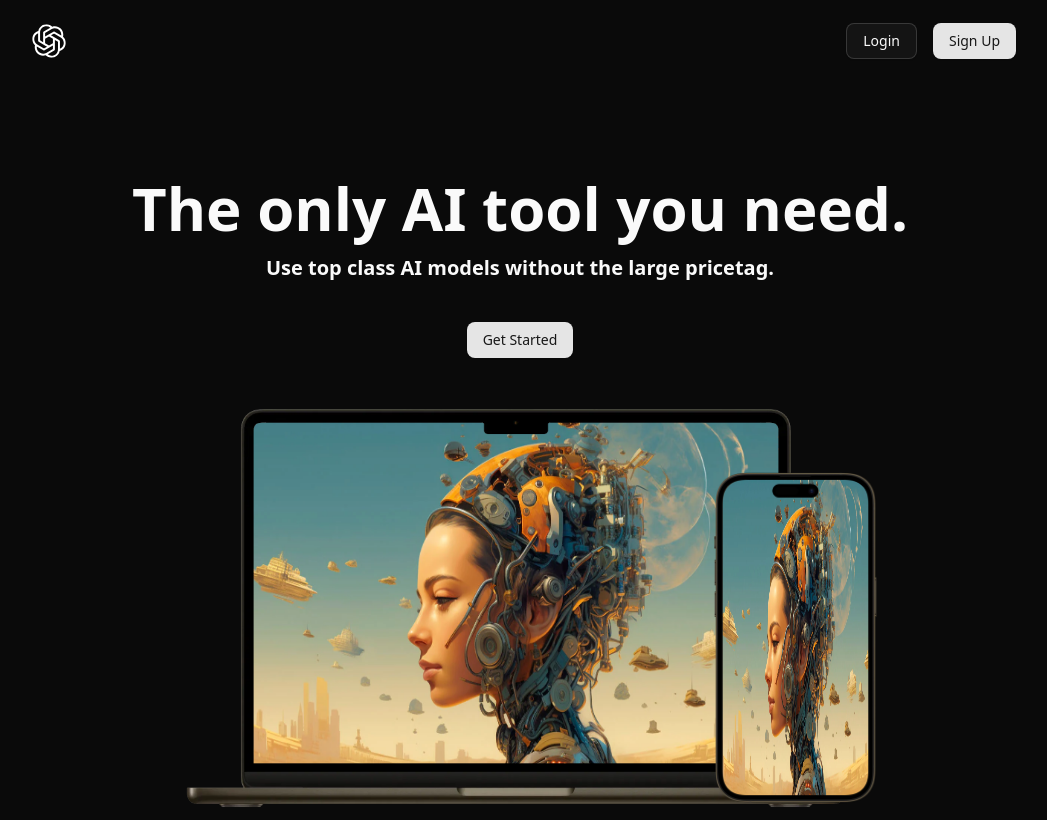
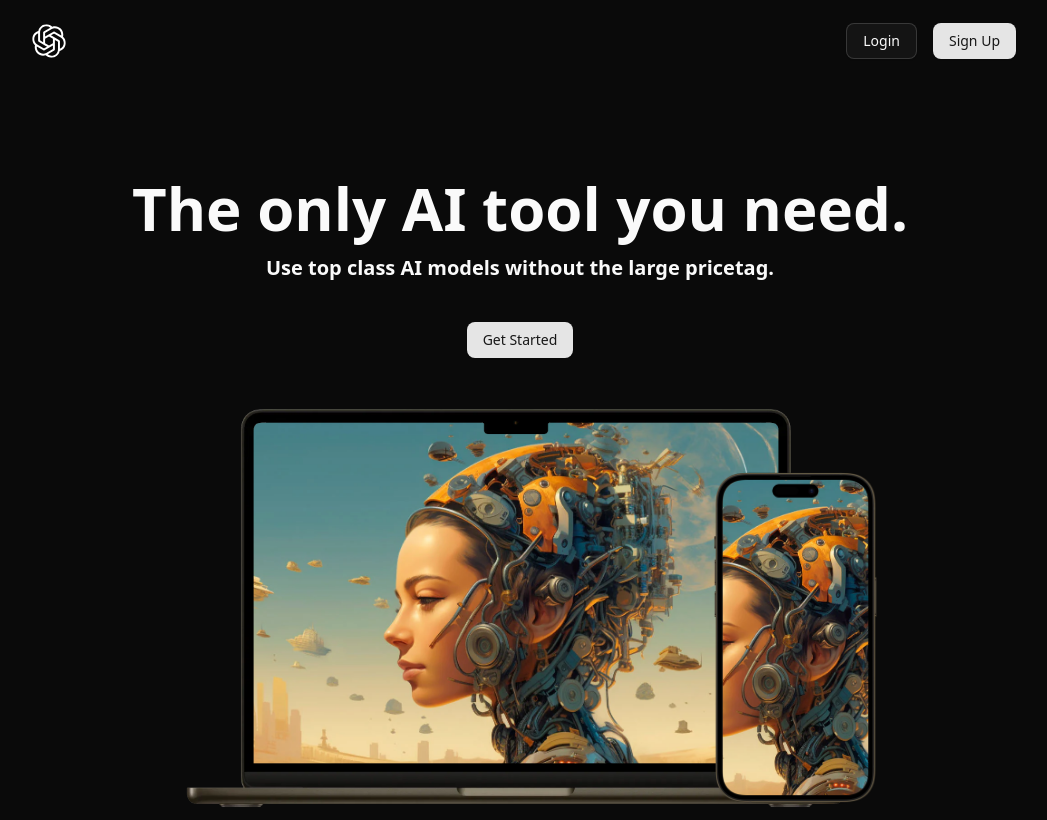
Before and after one commit to MahfujulSagor/ConvoVerse, a Next.js app: page / in a window 1280 px wide. Shown: the whole page, without its empty margins (120-1167 px from the left). Built offline with nearby package versions, Linux system fonts and the light colour scheme.

Commit message:
make the landing page responsible

```diff
--- a/components/landing/landing.jsx
+++ b/components/landing/landing.jsx
@@ -1,4 +1,6 @@
-import React from "react";
+"use client";
+
+import React, { useState, useEffect } from "react";
 import { Button } from "../ui/button";
 import Image from "next/image";
 import mac from "@/public/macbook_mockup.webp";
@@ -6,56 +8,63 @@ import iphone from "@/public/iPhone_mockup.webp";
 import demo from "@/public/demo_ai_2.webp";
 
 const Landing = () => {
+  const [width, setWidth] = useState(0);
+
+  useEffect(() => {
+    const updateWidth = () => setWidth(window.innerWidth);
+
+    // Set initial width
+    setWidth(window.innerWidth);
+
+    window.addEventListener("resize", updateWidth);
+
+    return () => window.removeEventListener("resize", updateWidth);
+  }, []);
+
   return (
     <div className="flex flex-col items-center justify-center">
       <div className="flex flex-col gap-4">
-        <h1 className="text-center font-bold text-6xl max-md:text-5xl ">
+        <h1 className="text-center font-bold text-6xl max-md:text-5xl">
           The only AI tool you need.
         </h1>
-        <p className="text-center pb-10 font-semibold text-xl max-md:text-base ">
+        <p className="text-center pb-10 font-semibold text-xl max-md:text-base">
           Use top class AI models without the large pricetag.
         </p>
       </div>
 
       <div>
-        <Button className=" mb-5">Get Started</Button>
+        <Button className="mb-5">Get Started</Button>
       </div>
 
-      <div className="relative w-full flex items-center justify-center ">
-          <div className="relative ">
-          <div className="relative h-[440px] max-md:h-[240px] w-[668px] max-md:w-[468px] rounded-3xl ">
-            <Image
-            src={mac}
-            width={660}
-            alt="macbook"
-            className="relative z-3 "
-            />
-            <div className="absolute rounded-3xl z-2 top-8 max-md:top-6 right-17 max-md:right-10.5 h-[370px] max-md:h-[270px] w-[540px] max-md:w-[385px] overflow-hidden  ">
-              <Image
-              src={demo}
-              alt="mac_demo"
-              className=" top-0 right-0 h-full w-full "
-              />
+      <div className="relative w-full flex items-center justify-center">
+        <div className="relative max-[512px]:hidden">
+          <div className="relative h-[440px] max-md:h-[240px] w-[668px] max-md:w-[468px] rounded-3xl">
+            <Image src={mac} width={660} alt="macbook" className="relative z-3" />
+            <div className="absolute rounded-3xl z-2 top-8 max-md:top-6 right-17 max-md:right-10 h-[370px] max-md:h-[270px] w-[540px] max-md:w-[385px] overflow-hidden">
+              <Image src={demo} alt="mac_demo" className="h-full w-full object-cover" />
             </div>
           </div>
-          </div>
+        </div>
 
-          <div className="absolute top-[21%] right-[15%] max-lg:hidden ">
-          <div className="relative h-[350px] w-[165px] rounded-[3rem] ">
-            <Image
-            src={iphone}
-            alt="iphone"
-            className="relative z-5 "
-            />
-            <div className="absolute z-4 top-2 right-1 h-[92%] w-[95%] rounded-[2rem] overflow-hidden  ">
-              <Image
-              src={demo}
-              alt="iphone_demo"
-              className=" top-0 right-0 h-full w-full "
-              />
+        {width > 512 ? (
+          <div className="absolute top-[21%] right-[15%] max-lg:hidden">
+            <div className="relative h-[350px] w-[165px] rounded-[3rem]">
+              <Image src={iphone} alt="iphone" className="relative z-5" />
+              <div className="absolute z-4 top-2 right-1 h-[92%] w-[95%] rounded-[2rem] overflow-hidden">
+                <Image src={demo} alt="iphone_demo" className="h-full w-full object-cover" />
+              </div>
             </div>
           </div>
+        ) : (
+          <div className="mt-10">
+            <div className="relative h-[350px] w-[165px] rounded-[3rem]">
+              <Image src={iphone} alt="iphone" className="relative z-5" />
+              <div className="absolute z-4 top-2 right-1 h-[92%] w-[95%] rounded-[2rem] overflow-hidden">
+                <Image src={demo} alt="iphone_demo" className="h-full w-full object-cover" />
+              </div>
+            </div>
           </div>
+        )}
       </div>
     </div>
   );
```
